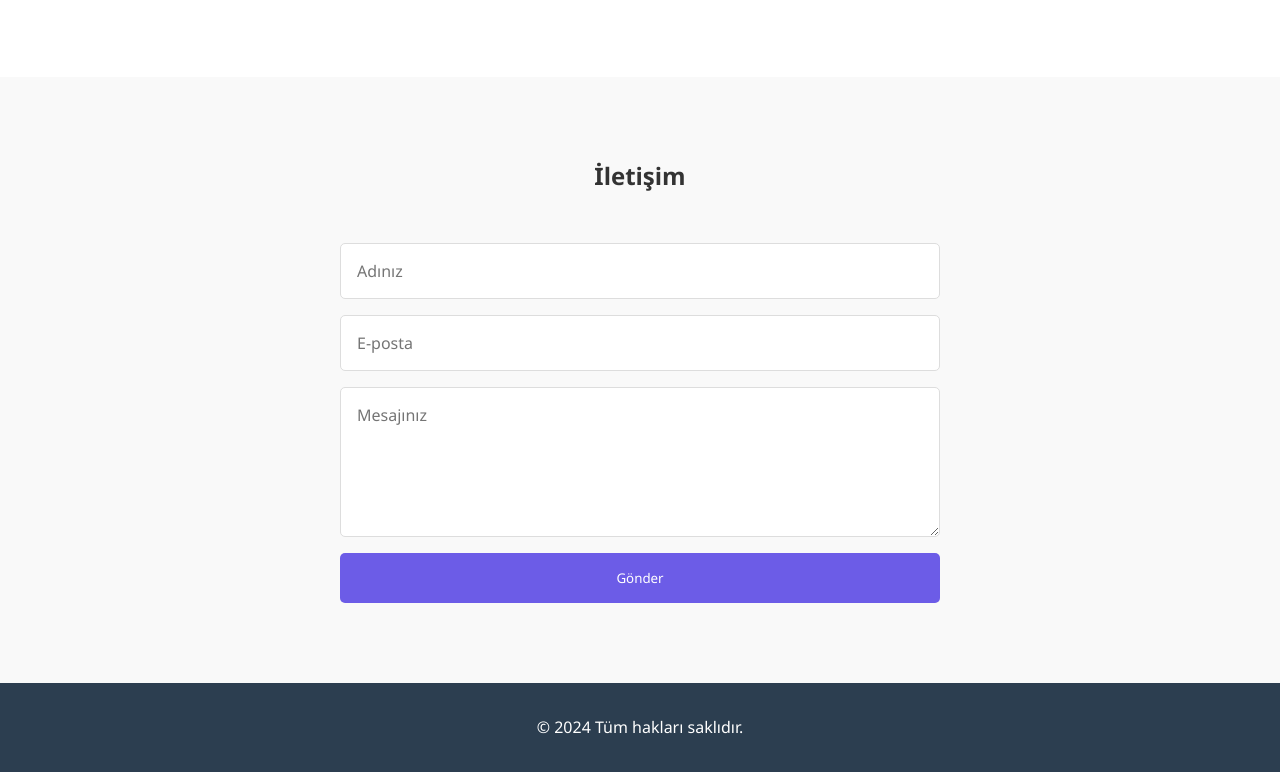
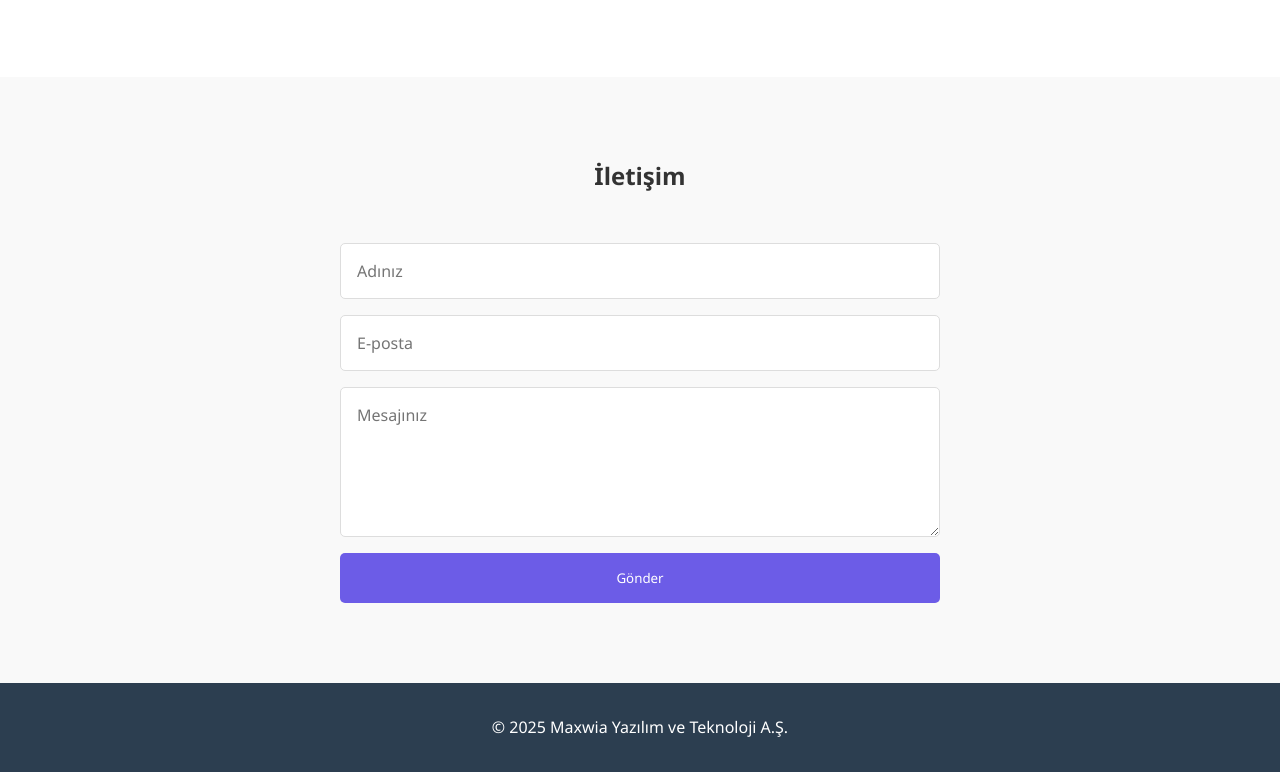
Before and after one commit to ajajya/landing-page, a website: page index.html in a window 1280 px wide. Shown: the part 1395-2167 px from the top of the page. Drawn offline with Linux system fonts and the light colour scheme.

```diff
--- a/index.html
+++ b/index.html
@@ -3,7 +3,7 @@
 <head>
     <meta charset="UTF-8">
     <meta name="viewport" content="width=device-width, initial-scale=1.0">
-    <title>Modern Landing Page</title>
+    <title>Maxwia Yazılım</title>
     <link rel="stylesheet" href="css/style.css">
     <link rel="stylesheet" href="https://cdnjs.cloudflare.com/ajax/libs/font-awesome/6.0.0/css/all.min.css">
 </head>
@@ -72,7 +72,7 @@
     </section>
 
     <footer>
-        <p>&copy; 2024 Tüm hakları saklıdır.</p>
+        <p>&copy; 2025 Maxwia Yazılım ve Teknoloji A.Ş.</p>
     </footer>
 
     <script src="js/main.js"></script>
```
